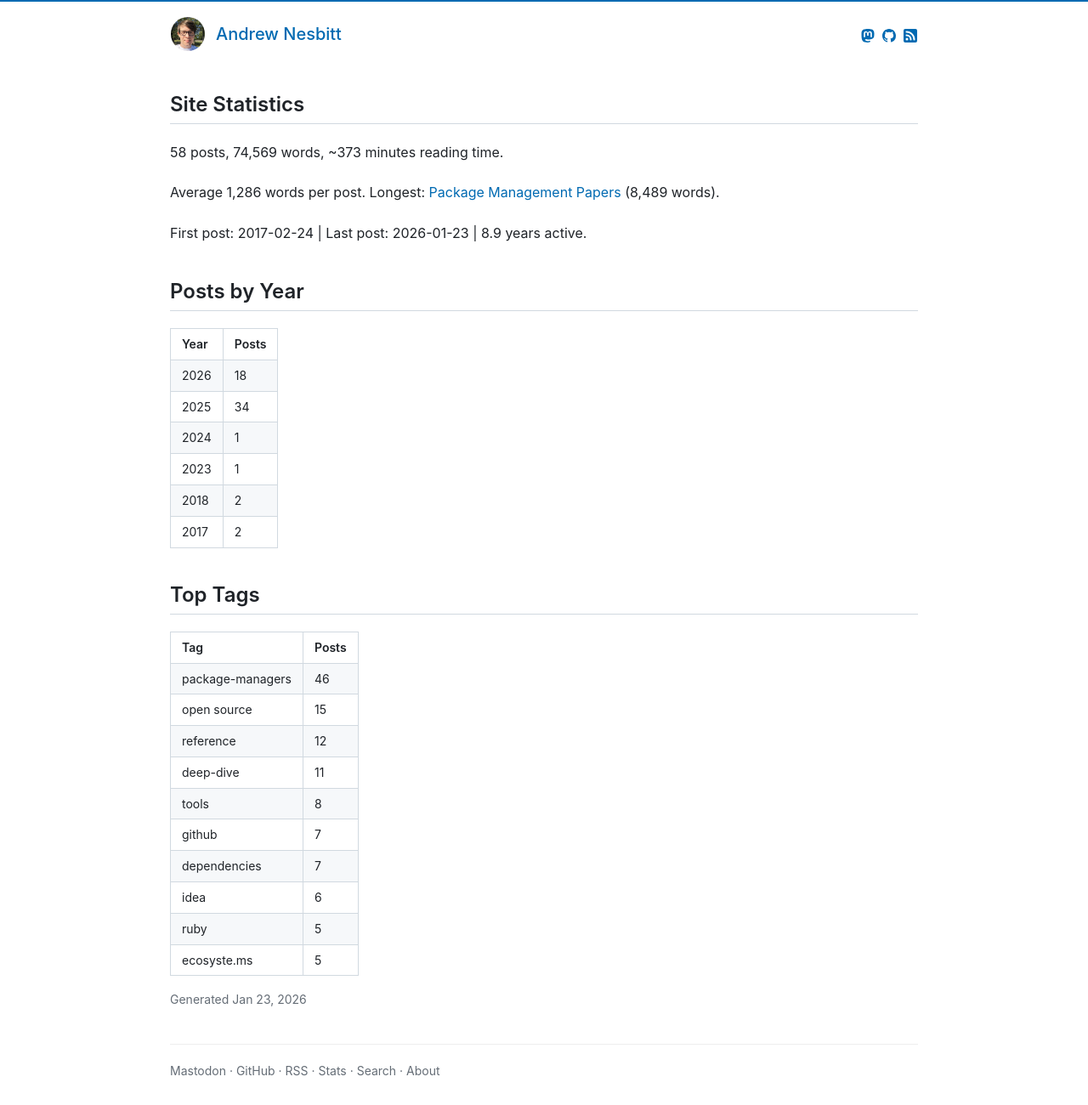
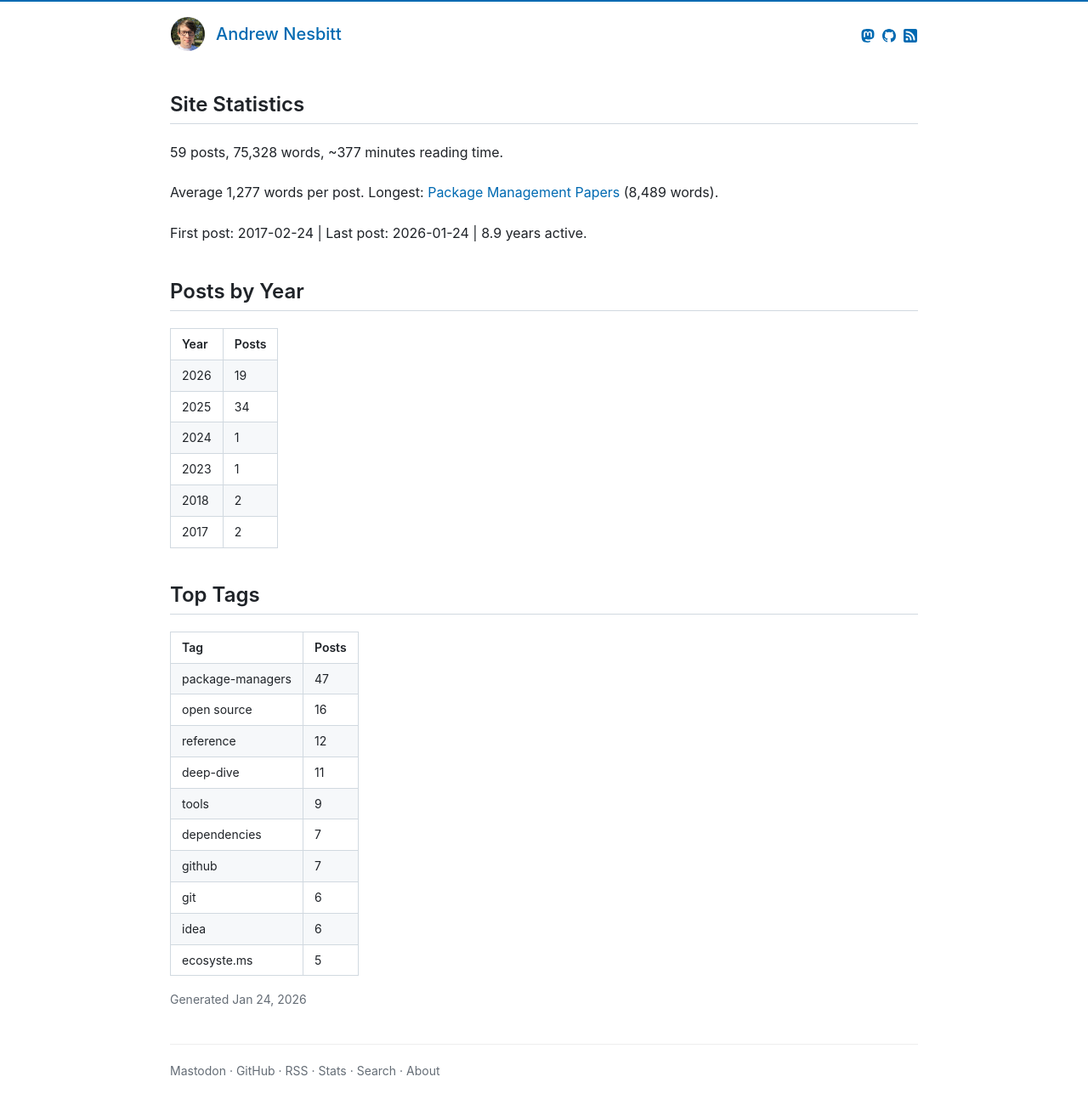
Before and after one commit to andrew/nesbitt.io, a Jekyll site: the page built from stats.html, in a window 1280 px wide. Shown: the whole page at 85% size. Built offline with Jekyll 4.4.1, drawn with Linux system fonts in a browser that asks for light colours.

Commit message:
Add new post: Rewriting git-pkgs in Go

```diff
--- a/_data/stats.json
+++ b/_data/stats.json
@@ -1,9 +1,9 @@
 {
-  "generated_at": "2026-01-23T21:14:11Z",
-  "total_posts": 58,
-  "total_words": 74569,
-  "reading_minutes": 373,
-  "average_words": 1286,
+  "generated_at": "2026-01-24T08:28:17Z",
+  "total_posts": 59,
+  "total_words": 75328,
+  "reading_minutes": 377,
+  "average_words": 1277,
   "longest_post": {
     "title": "Package Management Papers",
     "url": "/2025/11/13/package-management-papers.html",
@@ -20,16 +20,16 @@
     "date": "2017-02-24"
   },
   "last_post": {
-    "title": "Package Management is a Wicked Problem",
-    "url": "/2026/01/23/package-management-is-a-wicked-problem.html",
-    "date": "2026-01-23"
+    "title": "Rewriting git-pkgs in Go",
+    "url": "/2026/01/24/rewriting-git-pkgs-in-go.html",
+    "date": "2026-01-24"
   },
   "years_active": 8.9,
   "posts_per_month": 0.5,
   "posts_by_year": [
     {
       "year": 2026,
-      "count": 18
+      "count": 19
     },
     {
       "year": 2025,
@@ -55,7 +55,7 @@
   "posts_by_month": [
     {
       "month": "2026-01",
-      "count": 18
+      "count": 19
     },
     {
       "month": "2025-12",
@@ -93,16 +93,16 @@
     "wednesday": 7,
     "thursday": 10,
     "friday": 9,
-    "saturday": 8
+    "saturday": 9
   },
   "tags": [
     {
       "name": "package-managers",
-      "count": 46
+      "count": 47
     },
     {
       "name": "open source",
-      "count": 15
+      "count": 16
     },
     {
       "name": "reference",
@@ -114,30 +114,30 @@
     },
     {
       "name": "tools",
-      "count": 8
+      "count": 9
+    },
+    {
+      "name": "dependencies",
+      "count": 7
     },
     {
       "name": "github",
       "count": 7
     },
     {
-      "name": "dependencies",
-      "count": 7
+      "name": "git",
+      "count": 6
     },
     {
       "name": "idea",
       "count": 6
     },
     {
-      "name": "ruby",
-      "count": 5
-    },
-    {
       "name": "ecosyste.ms",
       "count": 5
     },
     {
-      "name": "git",
+      "name": "ruby",
       "count": 5
     },
     {
@@ -149,12 +149,24 @@
       "count": 4
     },
     {
-      "name": "security",
+      "name": "go",
       "count": 3
     },
     {
       "name": "rust",
       "count": 3
+    },
+    {
+      "name": "security",
+      "count": 3
+    },
+    {
+      "name": "git-pkgs",
+      "count": 3
+    },
+    {
+      "name": "sbom",
+      "count": 2
     },
     {
       "name": "docker",
@@ -165,23 +177,15 @@
       "count": 2
     },
     {
+      "name": "versioning",
+      "count": 2
+    },
+    {
       "name": "ai",
       "count": 2
     },
     {
-      "name": "go",
-      "count": 2
-    },
-    {
-      "name": "sbom",
-      "count": 2
-    },
-    {
-      "name": "git-pkgs",
-      "count": 2
-    },
-    {
-      "name": "research",
+      "name": "javascript",
       "count": 2
     },
     {
@@ -189,16 +193,8 @@
       "count": 2
     },
     {
-      "name": "javascript",
+      "name": "research",
       "count": 2
-    },
-    {
-      "name": "versioning",
-      "count": 2
-    },
-    {
-      "name": "python",
-      "count": 1
     },
     {
       "name": "jekyll",
@@ -226,6 +222,10 @@
     },
     {
       "name": "the-path",
+      "count": 1
+    },
+    {
+      "name": "python",
       "count": 1
     },
     {
```
Also changed, not shown: _posts/2026-01-24-rewriting-git-pkgs-in-go.md (added, +62 -0 lines).
